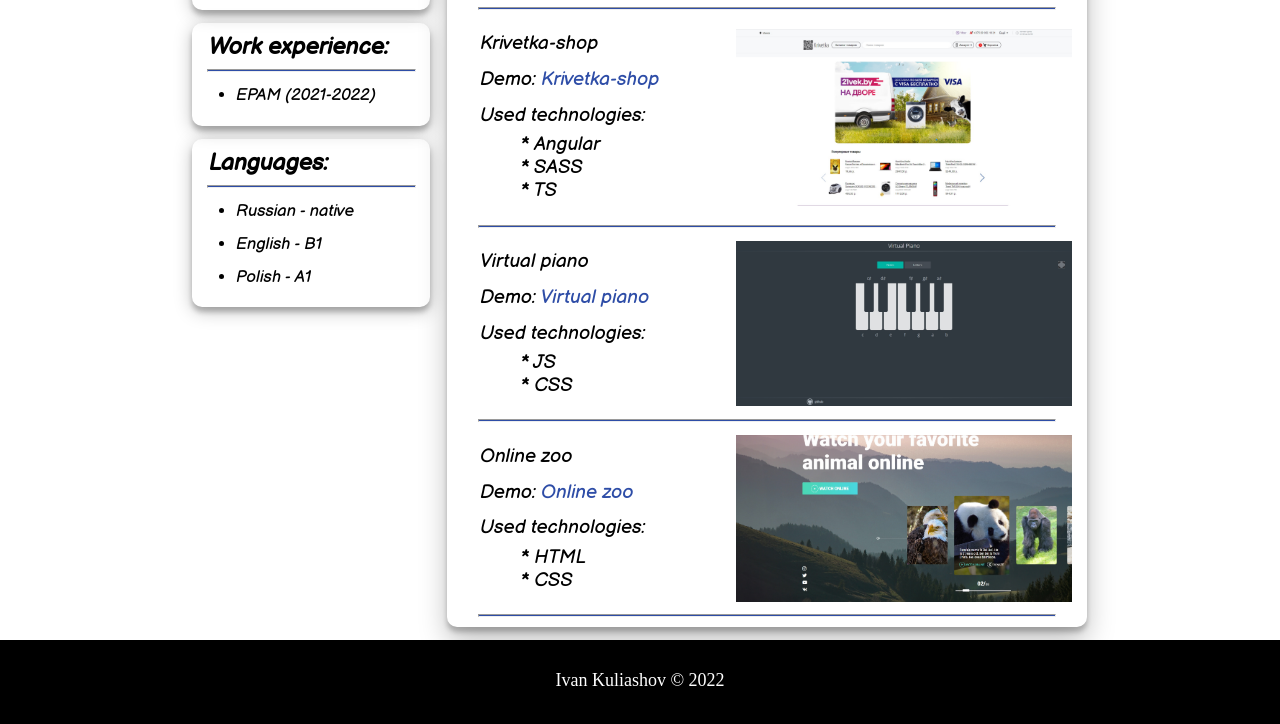
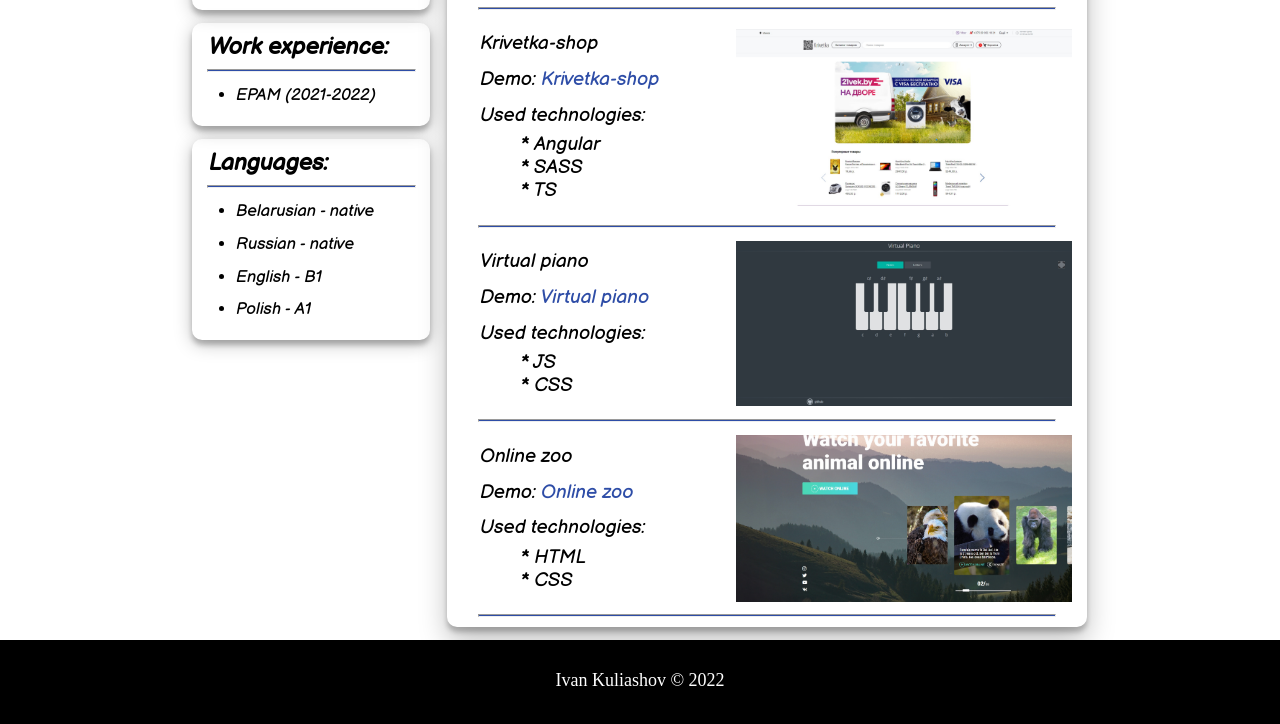
Before and after one commit to Krivetka/CV, a plain HTML site: page index.html in a window 1280 px wide. Shown: the part 1232-1956 px from the top of the page. Drawn offline with Linux system fonts and the light colour scheme; a web font is replaced by a local one.

Commit message:
Update index.html

```diff
--- a/index.html
+++ b/index.html
@@ -70,6 +70,7 @@
         <h3>Languages:</h3>
             <hr>
         <ul>
+            <li>Belarusian - native</li>
             <li>Russian - native</li>
             <li>English - B1</li>
             <li>Polish - A1</li>
```
